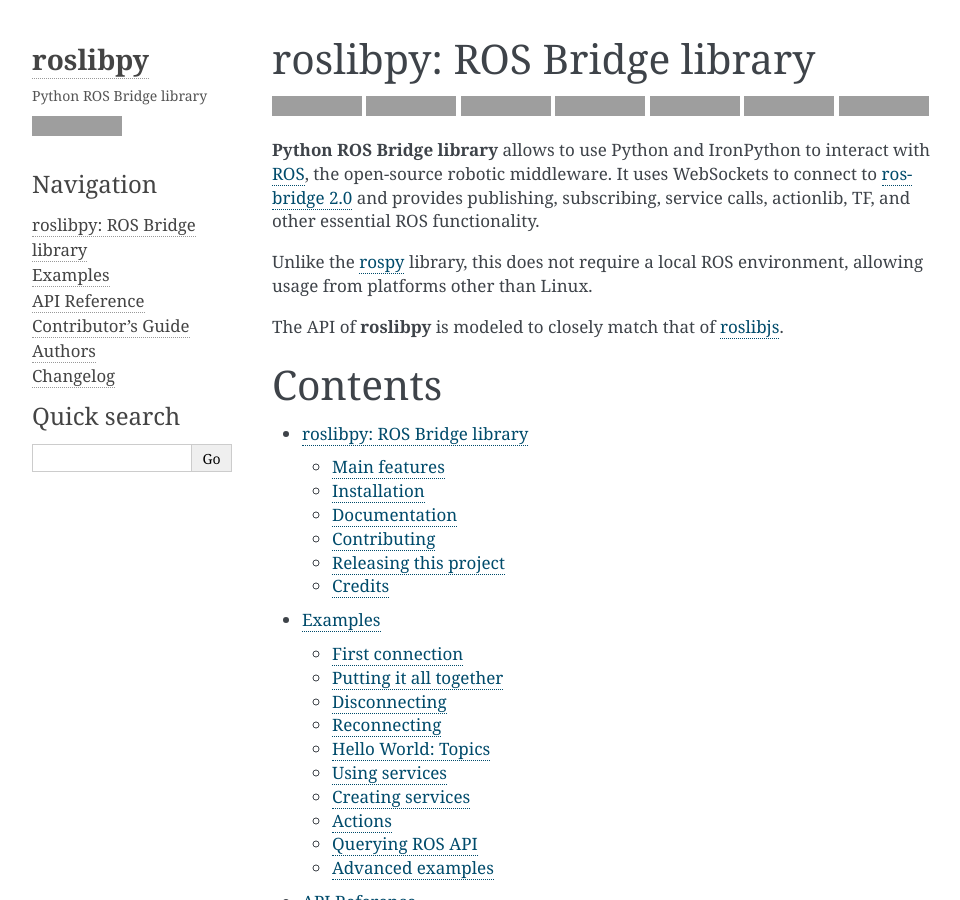
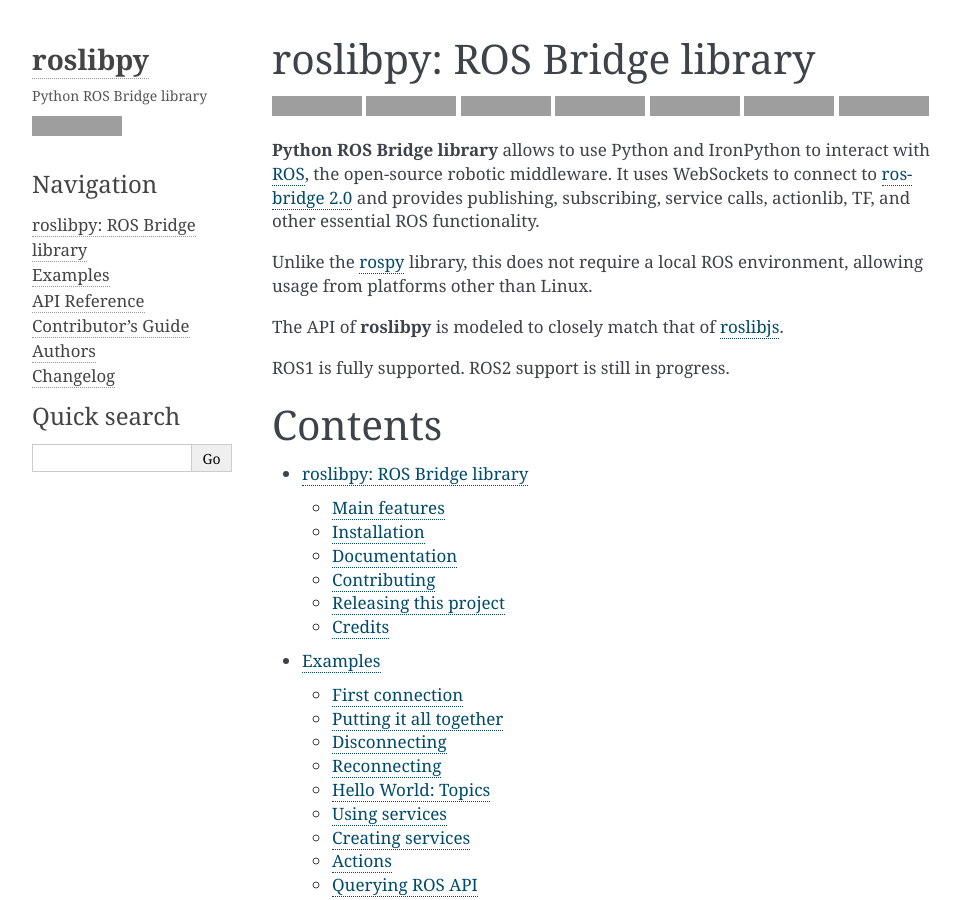
Before and after one commit to gramaziokohler/roslibpy, a Sphinx documentation site: the page built from docs/index.rst, in a window 1280 px wide and 900 px high, cut to the strip 0-900 px from the top of the window. Shown: the whole strip, without its empty margins (148-1108 px from the left). Built offline with Sphinx 7.4.7, drawn with Linux system fonts in a browser that asks for light colours; grey boxes are pictures that could not be loaded.

Commit message:
Add some notes about ROS2 support

```diff
--- a/README.rst
+++ b/README.rst
@@ -43,6 +43,8 @@
 local ROS environment, allowing usage from platforms other than Linux.
 
 The API of **roslibpy** is modeled to closely match that of `roslibjs`_.
+
+ROS1 is fully supported. ROS2 support is still in progress.
 
 
 Main features
--- a/docs/index.rst
+++ b/docs/index.rst
@@ -44,6 +44,8 @@
 
 The API of **roslibpy** is modeled to closely match that of `roslibjs <http://wiki.ros.org/roslibjs>`_.
 
+ROS1 is fully supported. ROS2 support is still in progress.
+
 ========
 Contents
 ========
```
